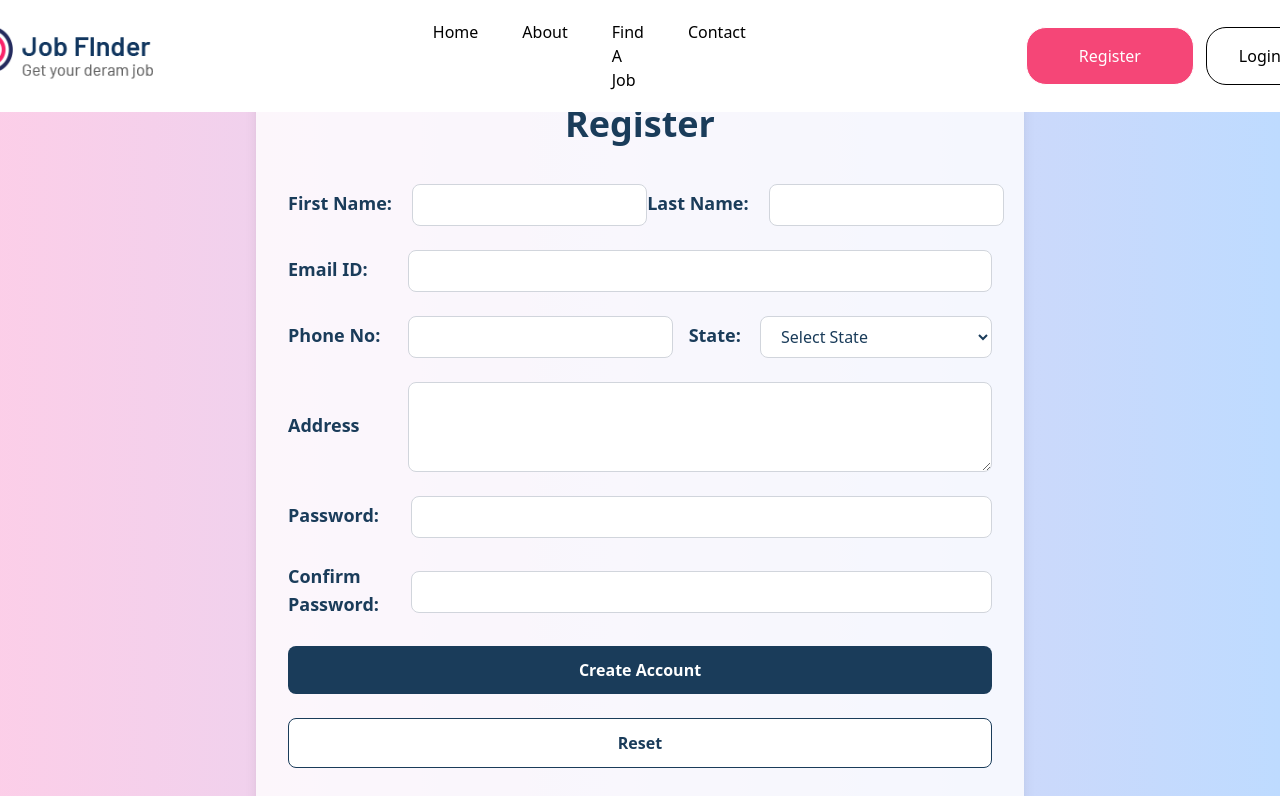
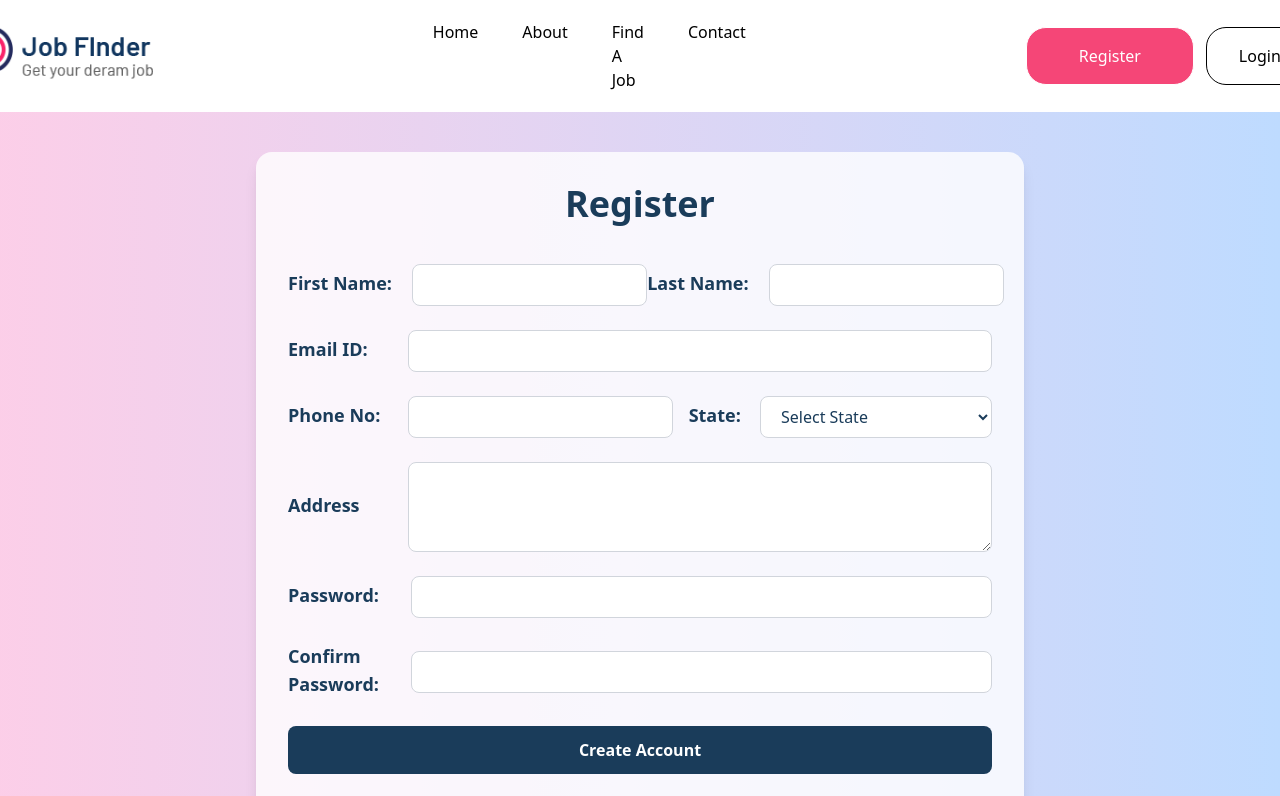
Before and after one commit to aadijotwani/Mern-Stack-Training, a React (Vite) app in the folder React/JobPortal/: page /register in a window 1280 px wide. Shown: the top 796 px of the page. Built offline with nearby package versions, Linux system fonts and the light colour scheme.

Commit message:
minor changes

```diff
--- a/React/JobPortal/src/components/Hero.jsx
+++ b/React/JobPortal/src/components/Hero.jsx
@@ -3,7 +3,7 @@ import React from "react";
 const Hero = () => {
   return (
     <>
-      <div className='bg-[url("hero.png")] w-screen h-[90vh] bg-center bg-no-repeat flex-col relative'>
+      <div className='bg-[url("hero.png")] w-full h-[90vh] bg-center bg-no-repeat flex-col relative'>
         <div className="absolute w-1/2 h-full flex flex-col justify-center items-start gap-10 left-2/12 top-0">
           <span className="text-8xl text-blue-950 font-extrabold leading-25">
             Find the <br /> most excitng <br />
--- a/React/JobPortal/src/pages/Contact.jsx
+++ b/React/JobPortal/src/pages/Contact.jsx
@@ -1,7 +1,8 @@
 import React from "react";
 
 const Contact = () => {
-  return <div>Contact</div>;
+  return
+  <></>;
 };
 
 export default Contact;
--- a/React/JobPortal/src/pages/Login.jsx
+++ b/React/JobPortal/src/pages/Login.jsx
@@ -11,7 +11,7 @@ const Login = () => {
 
   const handleChange = (e) => {  //every time i am writing anything in the input the function is called and everything is stored
     const {name, value} = e.target;
-    setLoginData((prev) => ({ ...prev, [name]: value })); //...prev thing
+    setLoginData((prev) => ({...prev, [name]: value })); //...prev thing
   };
 
   const handleSubmit = (e) => {
--- a/React/JobPortal/src/pages/Register.jsx
+++ b/React/JobPortal/src/pages/Register.jsx
@@ -32,7 +32,7 @@ const Register = () => {
 
   return (
     <>
-      <div className="h-[88.9vh] flex items-center justify-center bg-gradient-to-r from-pink-200 to-blue-200">
+      <div className="h-full py-10 w-screen flex items-center justify-center bg-gradient-to-r from-pink-200 to-blue-200">
         <div className="w-full max-w-3xl min-h-fit bg-white/80 rounded-2xl shadow-lg p-8 flex flex-col gap-8">
           <h1 className="text-4xl font-bold text-[#1A3C5A] text-center mb-2">
             Register
```
